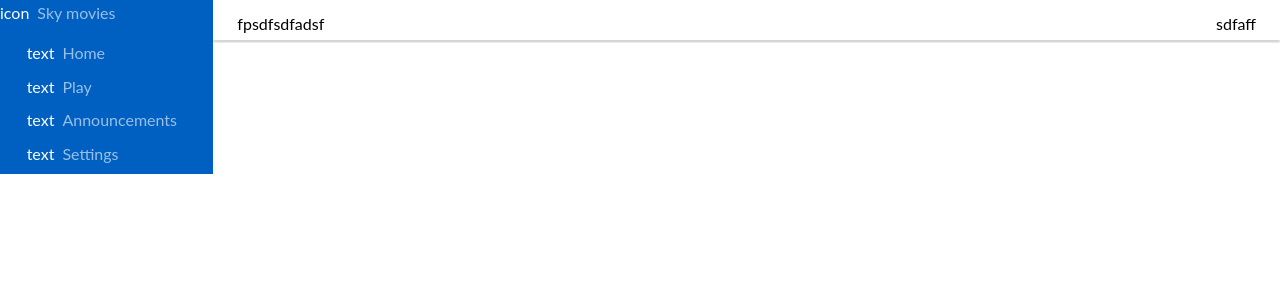
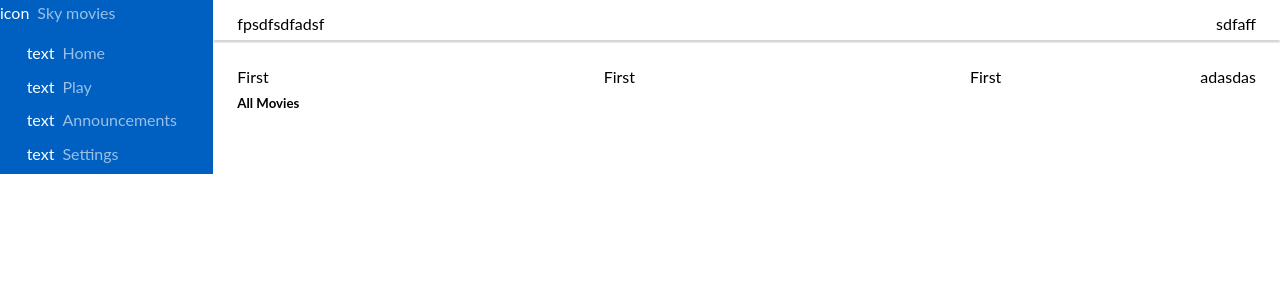
Before and after one commit to matija077/sky-movies2, a React (Create React App) app in the folder sky_movies/: page / in a window 1280 px wide. Shown: the top 300 px of the page. Built offline with nearby package versions, Linux system fonts and the light colour scheme.

Commit message:
semi dddecnt

```diff
--- a/sky_movies/src/App.tsx
+++ b/sky_movies/src/App.tsx
@@ -13,6 +13,7 @@ import Search from './components/search/search.component';
 import FlexBox from './components/flex_box/flex_box.component';
 
 import MainPage from './pages/main/main.page';
+import Movies from './pages/movies/movies.page';
 import Menu from './components/menu/menu.component';
 import Header from './components/header/header.component';
 
@@ -34,11 +35,10 @@ function App(props: AppPropsType) {
             <div>
               <Header shadow>
                 <FlexBox
-                  direction={"row"}
                   justifyContent={"space-between"}
                   alignItems={"center"}
-                  wrap={"nowrap"}
                   color={"secondary"}
+                  padding={3}
                 >
                   <Search>fpsdfsdfadsf</Search>
                   <User>sdfaff</User>
@@ -46,8 +46,8 @@ function App(props: AppPropsType) {
               </Header>
               <Router>
                 <Switch>
-                  <Route>
-                    "Home page"
+                  <Route path="/" exact>
+                    <Movies></Movies>
                   </Route>
                 </Switch>
               </Router>
--- a/sky_movies/src/components/flex_box/flex_box.styles.ts
+++ b/sky_movies/src/components/flex_box/flex_box.styles.ts
@@ -1,23 +1,27 @@
 import styled from 'styled-components';
 
 export type FlexBoxStylesPropsType = {
-    direction: "row" | "row-reverse" | "column" | "column-reverse";
-    wrap: "nowrap" | "wrap" | "wrap-reverse";
-    justifyContent: "flex-start" | "flex-end" | "center" | "space-between" | "space-around" | "space-evenly" | "start" | "end" | "left" | "right";
-    alignItems: "stretch" | "flex-start" | "flex-end" | "center" | "baseline" | "first baseline" | "last baseline" | "start" | "end";
+    direction?: "row" | "row-reverse" | "column" | "column-reverse";
+    wrap?: "nowrap" | "wrap" | "wrap-reverse";
+    justifyContent?: "flex-start" | "flex-end" | "center" | "space-between" | "space-around" | "space-evenly" | "start" | "end" | "left" | "right";
+    alignItems?: "stretch" | "flex-start" | "flex-end" | "center" | "baseline" | "first baseline" | "last baseline" | "start" | "end";
     color: "primary" | "secondary" | "third";
+    display?: "inline-flex" | "flex";
+    padding: number,
+    width?: number
 }
 
 const FlexBoxStyles = styled.div<FlexBoxStylesPropsType>`
-    display: flex;
-    flex-direction: ${props => props.direction};
-    flex-wrap: ${props => props.wrap};
-    justify-content: ${props => props.justifyContent};
-    align-items: ${props => props.alignItems};
+    display: ${props => props.display || "flex"};
+    flex-direction: ${props => props.direction || "row"};
+    flex-wrap: ${props => props.wrap || "nowrap"};
+    justify-content: ${props => props.justifyContent || "flex-start"};
+    align-items: ${props => props.alignItems || "stretch"};
     height: 100%;
     width: 100%;
     color: ${props => props.theme.fonts.colors[props.color].main};
-    padding: ${props => `${props.theme.spacing(3)}rem`};
+    padding: ${props => `${props.theme.spacing(props.padding)}rem`};
+    width: ${props => props.width ? `${props.width}%` : "unset"};
 `;
 
 export {
--- /dev/null
+++ b/sky_movies/src/pages/movies/movies.page.tsx
@@ -0,0 +1,45 @@
+import * as React from 'react';
+
+import FlexBox from '../../components/flex_box/flex_box.component';
+
+import { MoviesStyles, MainGridStyles } from './movies.styles';
+
+type MoviesPropsType = {
+    children?: React.ReactNode
+}
+
+function Movies({ children }: MoviesPropsType) {
+
+    return(
+        <MoviesStyles>
+            <FlexBox
+                color={"secondary"}
+                justifyContent={"space-between"}
+                padding={3}
+            >
+                <FlexBox
+                    padding={0}
+                    color={"secondary"}
+                    justifyContent={"space-between"}
+                    display={"inline-flex"}
+                    width={75}
+                >
+                    <span>First</span>
+                    <span>First</span>
+                    <span>First</span>
+
+                </FlexBox>
+                <span>adasdas</span>
+            </FlexBox>
+            <FlexBox
+                padding={3}
+                color={"secondary"}
+            >
+                <h5>All Movies</h5>
+            </FlexBox>
+            <MainGridStyles></MainGridStyles>
+        </MoviesStyles>
+    );
+}
+
+export default Movies;
--- /dev/null
+++ b/sky_movies/src/pages/movies/movies.styles.ts
@@ -0,0 +1,18 @@
+import styled from 'styled-components';
+
+const MoviesStyles = styled.main`
+    display: grid;
+    grid-template-columns: 1fr;
+    grid-template-rows: 4vh 2vh 1fr;
+`;
+
+const MainGridStyles = styled.article`
+    display: grid;
+    grid-template-columns: repeat(fit-content, minmax(176px, 1fr));
+    grid-template-rows: auto;
+`;
+
+export {
+    MoviesStyles,
+    MainGridStyles
+};
```
